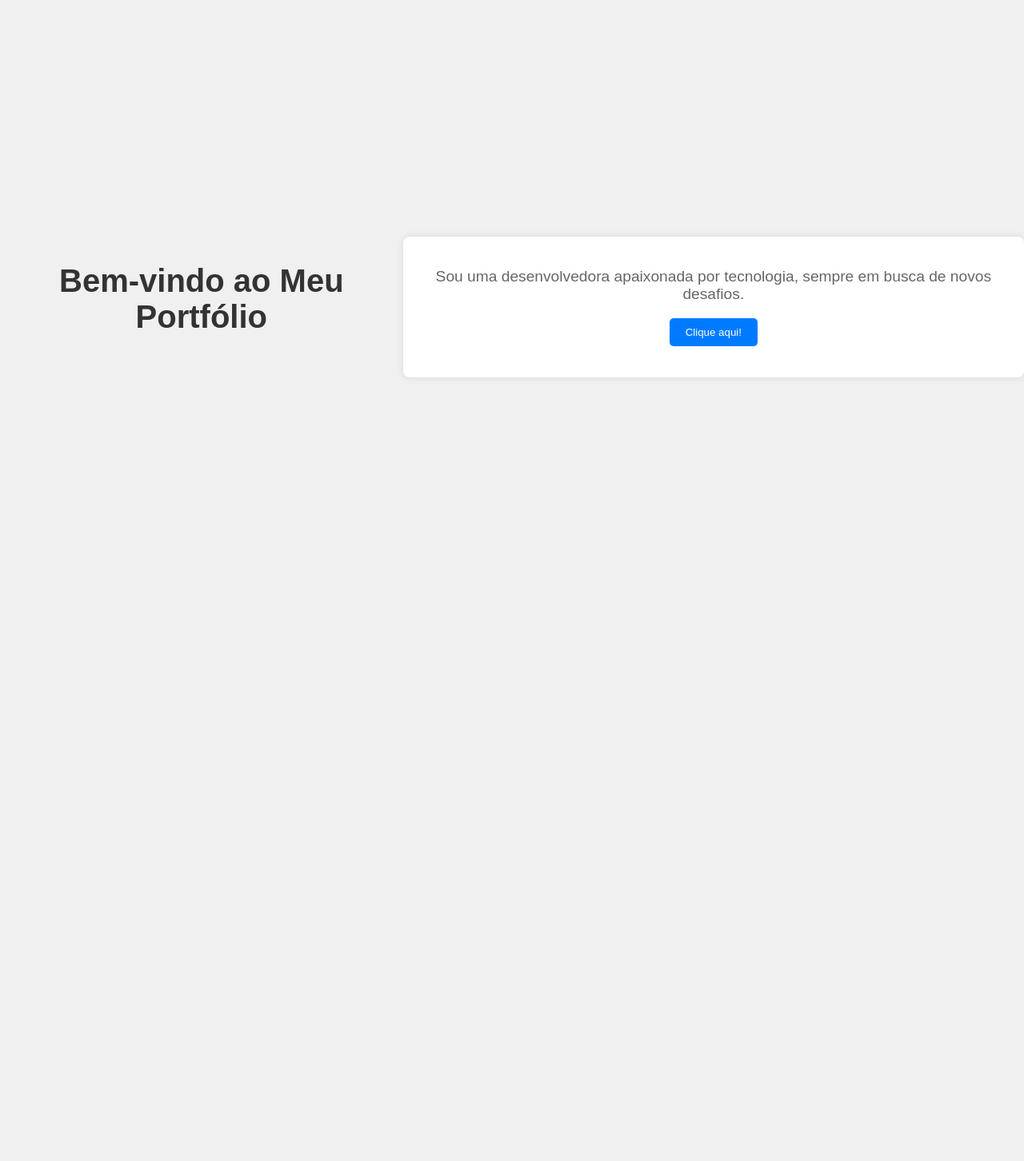
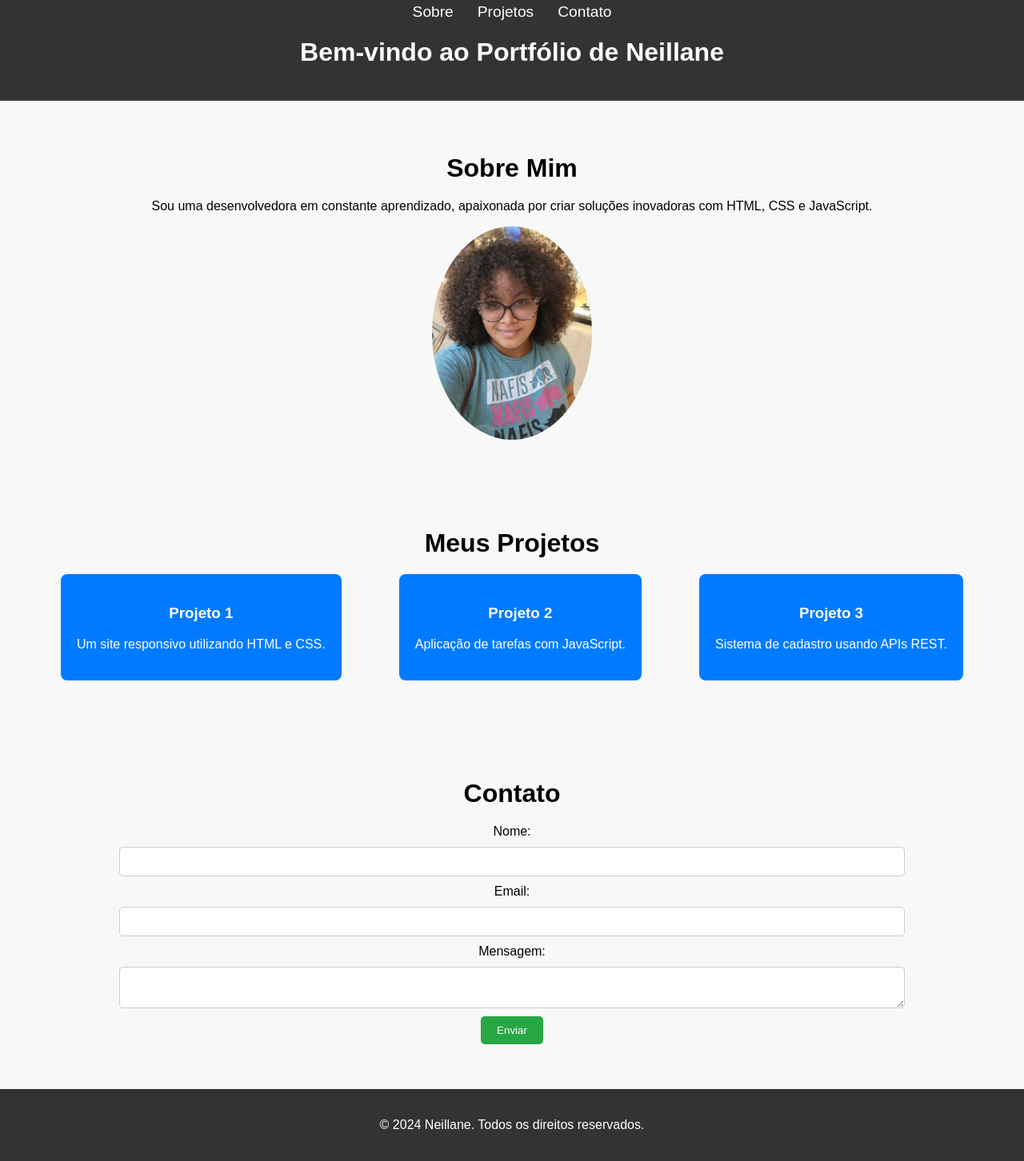
Before and after one commit to neillane-carvalho/meus-projetos-web, a plain HTML site: page PortfolioPessoalBasico/index.html in a window 1280 px wide. Shown: the part 16-1468 px from the top of the page at 80% size. Before the commit the page ends 800 px from the top, so only its background shows below. Drawn offline with Linux system fonts and the light colour scheme.

Commit message:
Version0.0.2

```diff
--- a/PortfolioPessoalBasico/index.html
+++ b/PortfolioPessoalBasico/index.html
@@ -3,18 +3,67 @@
 <head>
     <meta charset="UTF-8">
     <meta name="viewport" content="width=device-width, initial-scale=1.0">
-    <title>Meu Portfólio</title>
+    <title>Portfólio de Neillane</title>
     <link rel="stylesheet" href="styles.css">
 </head>
 <body>
     <header>
-        <h1>Bem-vindo ao Meu Portfólio</h1>
+        <nav>
+            <ul>
+                <li><a href="#sobre">Sobre</a></li>
+                <li><a href="#projetos">Projetos</a></li>
+                <li><a href="#contato">Contato</a></li>
+            </ul>
+        </nav>
+        <h1>Bem-vindo ao Portfólio de Neillane</h1>
     </header>
-    <section>
-        <p>Sou uma desenvolvedora apaixonada por tecnologia, sempre em busca de novos desafios.</p>
-        <button id="meuBotao">Clique aqui!</button>
-        <p id="mensagem"></p>
+
+    <section id="sobre">
+        <h2>Sobre Mim</h2>
+        <p>Sou uma desenvolvedora em constante aprendizado, apaixonada por criar soluções inovadoras com HTML, CSS e JavaScript.</p>
+        <img src="/PortfolioPessoalBasico/Imagens/euzinha.jpg" alt="Minha Foto">
     </section>
+
+    <section id="projetos">
+        <h2>Meus Projetos</h2>
+        <div class="galeria">
+            <div class="projeto" onclick="exibirDetalhes('projeto1')">
+                <h3>Projeto 1</h3>
+                <p>Um site responsivo utilizando HTML e CSS.</p>
+            </div>
+            <div class="projeto" onclick="exibirDetalhes('projeto2')">
+                <h3>Projeto 2</h3>
+                <p>Aplicação de tarefas com JavaScript.</p>
+            </div>
+            <div class="projeto" onclick="exibirDetalhes('projeto3')">
+                <h3>Projeto 3</h3>
+                <p>Sistema de cadastro usando APIs REST.</p>
+            </div>
+        </div>
+        <p id="detalhes"></p>
+    </section>
+
+    <section id="contato">
+        <h2>Contato</h2>
+        <form id="formContato">
+            <label for="nome">Nome:</label>
+            <input type="text" id="nome" name="nome" required>
+
+            <label for="email">Email:</label>
+            <input type="email" id="email" name="email" required>
+
+            <label for="mensagem">Mensagem:</label>
+            <textarea id="mensagem" name="mensagem" required></textarea>
+
+            <button type="submit">Enviar</button>
+        </form>
+        <p id="respostaContato"></p>
+    </section>
+
+    <footer>
+        <p>&copy; 2024 Neillane. Todos os direitos reservados.</p>
+    </footer>
+
     <script src="script.js"></script>
 </body>
 </html>
--- a/PortfolioPessoalBasico/script.js
+++ b/PortfolioPessoalBasico/script.js
@@ -1,3 +1,25 @@
-document.getElementById('meuBotao').addEventListener('click', function() {
-    document.getElementById('mensagem').textContent = 'Você clicou no botão!';
+// script.js
+
+// Função para exibir detalhes dos projetos
+function exibirDetalhes(projeto) {
+    let detalhes = '';
+    if (projeto === 'projeto1') {
+        detalhes = 'Este é um site responsivo feito com HTML e CSS.';
+    } else if (projeto === 'projeto2') {
+        detalhes = 'Este é um aplicativo de tarefas usando JavaScript para gerenciar a lista.';
+    } else if (projeto === 'projeto3') {
+        detalhes = 'Este é um sistema de cadastro com APIs REST, feito com Node.js.';
+    }
+    document.getElementById('detalhes').textContent = detalhes;
+}
+
+// Manipulação do formulário de contato
+document.getElementById('formContato').addEventListener('submit', function(event) {
+    event.preventDefault();
+    const nome = document.getElementById('nome').value;
+    const email = document.getElementById('email').value;
+    const mensagem = document.getElementById('mensagem').value;
+    const resposta = `Obrigado pelo contato, ${nome}! Nós responderemos em breve no seu email: ${email}.`;
+
+    document.getElementById('respostaContato').textContent = resposta;
 });
--- a/PortfolioPessoalBasico/styles.css
+++ b/PortfolioPessoalBasico/styles.css
@@ -1,47 +1,100 @@
+/* styles.css */
 body {
     font-family: Arial, sans-serif;
-    background-color: #f0f0f0;
+    background-color: #f8f8f8;
     margin: 0;
     padding: 0;
-    display: flex;
-    justify-content: center;
-    align-items: center;
-    height: 100vh;
 }
 
 header {
+    background-color: #333;
+    color: white;
+    padding: 20px;
     text-align: center;
+}
+
+nav ul {
+    list-style: none;
+    padding: 0;
+    margin: 0;
+    display: flex;
+    justify-content: center;
+}
+
+nav ul li {
+    margin: 0 15px;
+}
+
+nav ul li a {
+    color: white;
+    text-decoration: none;
+    font-size: 1.2em;
+}
+
+section {
+    padding: 40px;
+    text-align: center;
+}
+
+h2 {
+    font-size: 2em;
     margin-bottom: 20px;
 }
 
-h1 {
-    font-size: 2.5em;
-    color: #333;
+img {
+    max-width: 200px;
+    border-radius: 50%;
 }
 
-section {
-    text-align: center;
-    background-color: #fff;
+.galeria {
+    display: flex;
+    justify-content: space-around;
+    margin-top: 20px;
+}
+
+.projeto {
+    background-color: #007bff;
+    color: white;
     padding: 20px;
     border-radius: 8px;
-    box-shadow: 0 0 10px rgba(0, 0, 0, 0.1);
+    cursor: pointer;
+    transition: transform 0.3s;
+}
+
+.projeto:hover {
+    transform: scale(1.05);
+}
+
+form {
+    display: flex;
+    flex-direction: column;
+    align-items: center;
+}
+
+input, textarea {
+    width: 80%;
+    margin: 10px 0;
+    padding: 10px;
+    border: 1px solid #ccc;
+    border-radius: 5px;
 }
 
 button {
     padding: 10px 20px;
-    background-color: #007bff;
-    color: #fff;
+    background-color: #28a745;
+    color: white;
     border: none;
     border-radius: 5px;
     cursor: pointer;
-    transition: background-color 0.3s;
 }
 
 button:hover {
-    background-color: #0056b3;
+    background-color: #218838;
 }
 
-p {
-    font-size: 1.2em;
-    color: #666;
+footer {
+    background-color: #333;
+    color: white;
+    text-align: center;
+    padding: 20px 0;
 }
```
